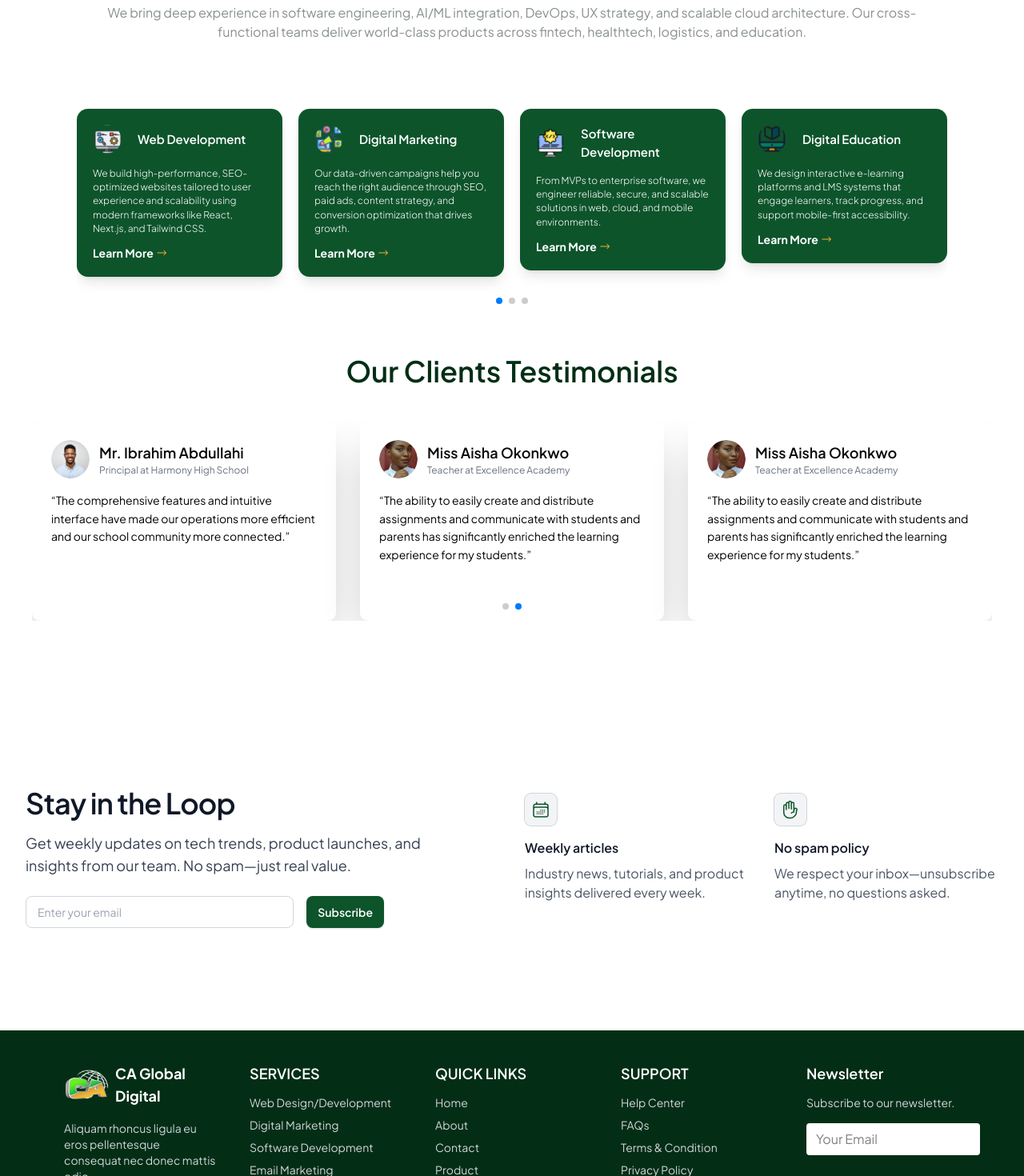
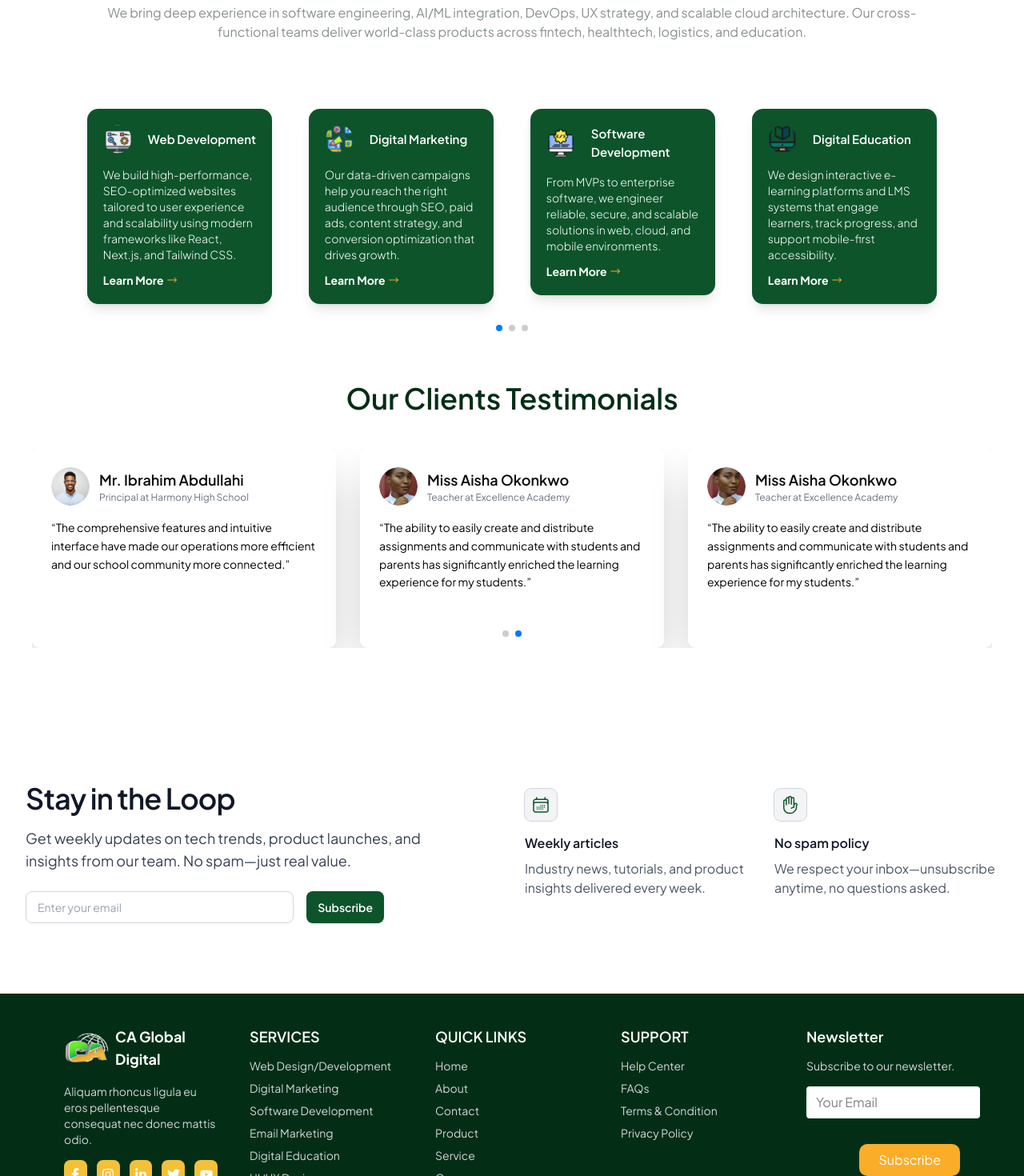
Before and after one commit to techemmydev/lexjonwebsite, a React (Vite) app: page /services in a window 1280 px wide. Shown: the part 880-2350 px from the top of the page at 80% size. Built offline with nearby package versions, Linux system fonts and the light colour scheme; a web font is replaced by a local one.

Commit message:
first commit

```diff
--- a/src/component/Newletter.jsx
+++ b/src/component/Newletter.jsx
@@ -2,7 +2,7 @@ import { CalendarDaysIcon, HandRaisedIcon } from "@heroicons/react/24/outline";
 
 export default function Newsletter() {
   return (
-    <div className="relative isolate overflow-hidden py-16 sm:py-24 lg:py-32 bg-white font-plus-jakarta-sans mt-6">
+    <div className="relative isolate overflow-hidden py-16 sm:py-24 lg:py-22 bg-white font-plus-jakarta-sans ">
       <div className="mx-auto max-w-7xl px-6 lg:px-8">
         <div className="mx-auto grid max-w-2xl grid-cols-1 gap-x-8 gap-y-16 lg:max-w-none lg:grid-cols-2">
           <div className="max-w-xl lg:max-w-lg">
--- a/src/component/OurExpertise.jsx
+++ b/src/component/OurExpertise.jsx
@@ -23,7 +23,7 @@ const OurExpertise = () => {
           const { img, body, name, arrow } = item;
           return (
             <SwiperSlide key={index}>
-              <div className="max-w-[350px] w-full h-auto p-5 flex flex-col justify-center lg:gap-4 bg-green-900 text-white rounded-xl shadow-lg transform transition duration-300 hover:scale-105 mx-auto mb-12 group">
+              <div className="w-full sm:w-[90%] h-auto p-5 flex flex-col justify-center gap-4 bg-green-900 text-white rounded-xl shadow-lg transform transition duration-300 hover:scale-105 mx-auto mb-12 group">
                 <div className="flex items-center gap-5">
                   <img src={img} alt={name} className="w-9 h-9" />
                   <h1 className="text-sm sm:text-base font-semibold lg:text-[15px]">
@@ -31,11 +31,9 @@ const OurExpertise = () => {
                   </h1>
                 </div>
                 <div className="flex flex-col gap-3">
-                  <p className="lg:text-[12px] sm:text-sm text-white font-light">
-                    {body}
-                  </p>
-                  <p className="text-white flex gap-1 items-center text-xs sm:text-sm font-bold hover:underline cursor-pointer">
-                    Learn More{" "}
+                  <p className="text-sm font-light">{body}</p>
+                  <p className="flex gap-1 items-center text-xs sm:text-sm font-bold hover:underline cursor-pointer">
+                    Learn More
                     <img src={arrow} alt="arrow icon" className="w-3 h-3" />
                   </p>
                 </div>
```
